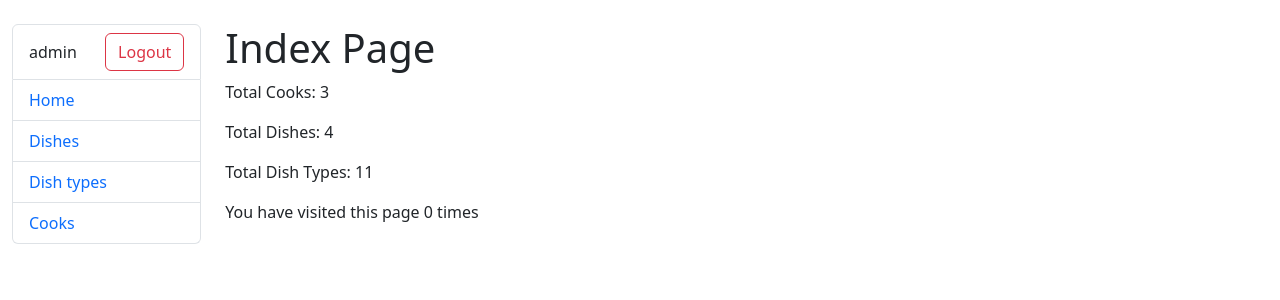
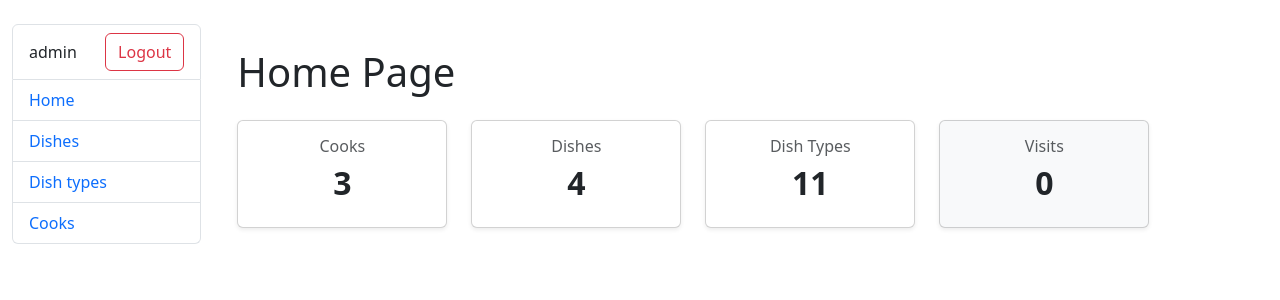
Before and after one commit to EduardoMoen/kitchen-service, a Django app: page / in a window 1280 px wide. Shown: the top 300 px of the page. Run offline with Django 5.2, Linux system fonts and the light colour scheme; a user stored in the database is signed in; data comes from the database, SQL or seed files in the repository; both versions use the stored data as it was after the commit; tables that the repository leaves empty hold one stand-in row (values such as "Sample post").

```diff
--- a/templates/kitchen/index.html
+++ b/templates/kitchen/index.html
@@ -1,9 +1,49 @@
 {% extends "base.html" %}
 
 {% block content %}
-<h1>Index Page</h1>
-<p>Total Cooks: {{ num_cooks }}</p>
-<p>Total Dishes: {{ num_dishes }}</p>
-<p>Total Dish Types: {{ num_dish_types }}</p>
-<p>You have visited this page {{ num_visits }} times</p>
+<div class="container mt-4">
+
+  <h1 class="mb-4">Home Page</h1>
+
+  <div class="row g-4">
+
+    <div class="col-md-3">
+      <div class="card shadow-sm text-center">
+        <div class="card-body">
+          <h6 class="text-muted">Cooks</h6>
+          <h2 class="fw-bold">{{ num_cooks }}</h2>
+        </div>
+      </div>
+    </div>
+
+    <div class="col-md-3">
+      <div class="card shadow-sm text-center">
+        <div class="card-body">
+          <h6 class="text-muted">Dishes</h6>
+          <h2 class="fw-bold">{{ num_dishes }}</h2>
+        </div>
+      </div>
+    </div>
+
+    <div class="col-md-3">
+      <div class="card shadow-sm text-center">
+        <div class="card-body">
+          <h6 class="text-muted">Dish Types</h6>
+          <h2 class="fw-bold">{{ num_dish_types }}</h2>
+        </div>
+      </div>
+    </div>
+
+    <div class="col-md-3">
+      <div class="card shadow-sm text-center bg-light">
+        <div class="card-body">
+          <h6 class="text-muted">Visits</h6>
+          <h2 class="fw-bold">{{ num_visits }}</h2>
+        </div>
+      </div>
+    </div>
+
+  </div>
+
+</div>
 {% endblock %}
```
Also changed, not shown: templates/kitchen/cook_detail.html (+49 -11 lines), templates/kitchen/dish_detail.html (+47 -11 lines), templates/kitchen/dishtype_detail.html (+37 -9 lines), db.sqlite3.
